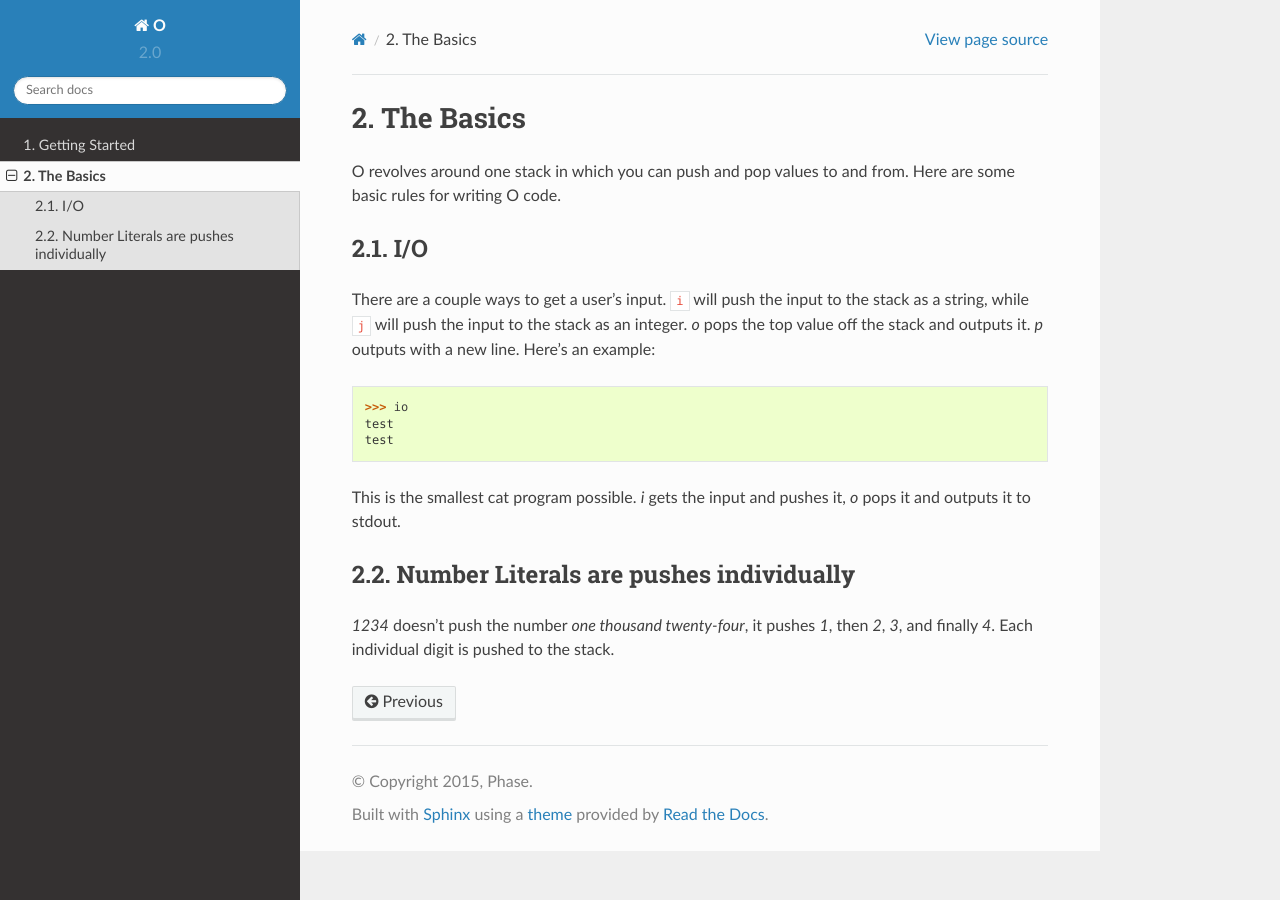
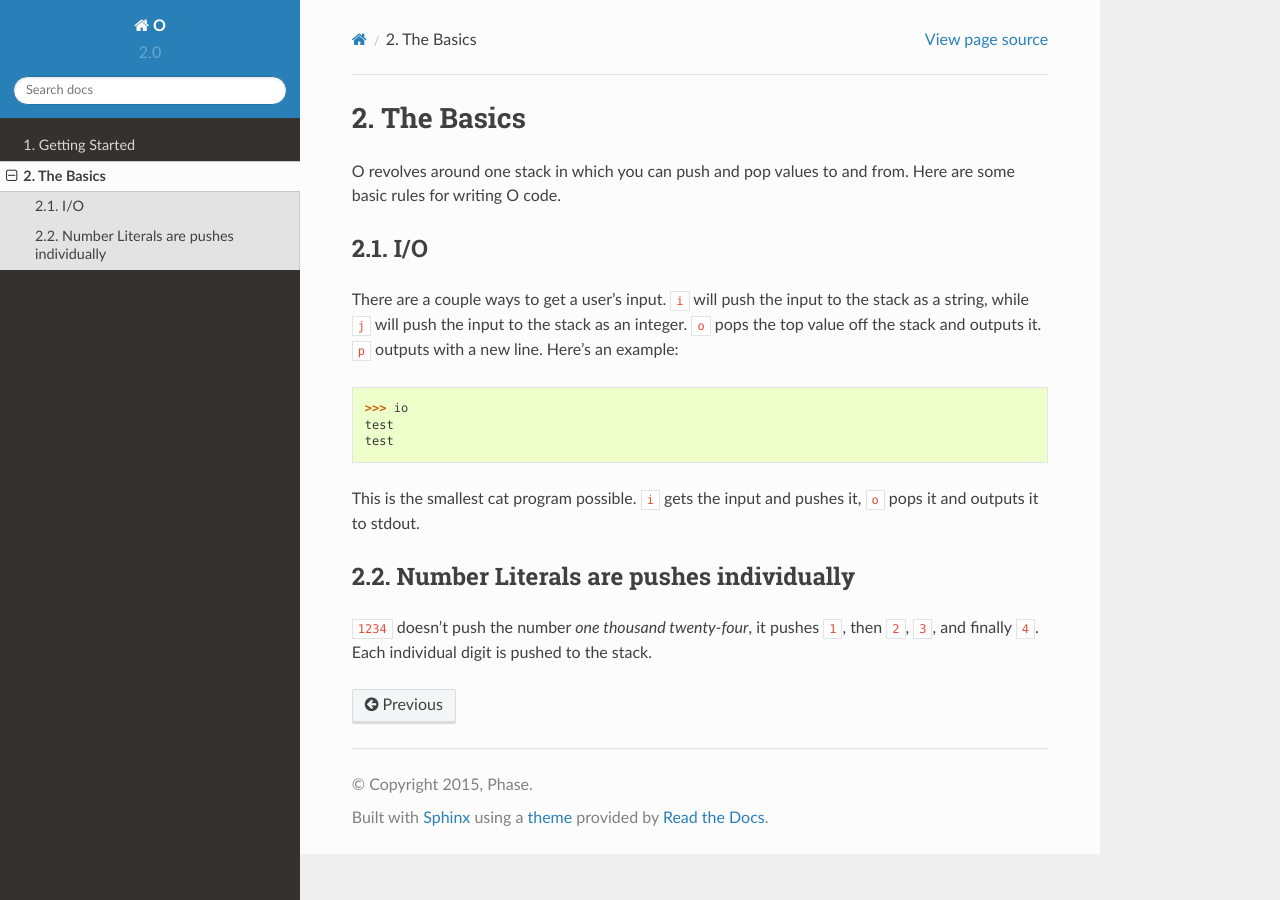
Before and after one commit to phase/o, a Sphinx documentation site: the page built from docs/the-basics.rst, in a window 1280 px wide. Built offline with Sphinx 7.4.7 and the Read the Docs theme 2.0.0, drawn with Linux system fonts in a browser that asks for light colours.

Commit message:
docs: fix inline code

```diff
--- a/docs/the-basics.rst
+++ b/docs/the-basics.rst
@@ -6,15 +6,15 @@ O revolves around one stack in which you can push and pop values to and from. He
 2.1. I/O
 --------
 
-There are a couple ways to get a user's input. ``i`` will push the input to the stack as a string, while ``j`` will push the input to the stack as an integer. `o` pops the top value off the stack and outputs it. `p` outputs with a new line. Here's an example::
+There are a couple ways to get a user's input. ``i`` will push the input to the stack as a string, while ``j`` will push the input to the stack as an integer. ``o`` pops the top value off the stack and outputs it. ``p`` outputs with a new line. Here's an example::
 
     >>> io
     test
     test
 
-This is the smallest cat program possible. `i` gets the input and pushes it, `o` pops it and outputs it to stdout.
+This is the smallest cat program possible. ``i`` gets the input and pushes it, ``o`` pops it and outputs it to stdout.
 
 2.2. Number Literals are pushes individually
 --------------------------------------------
 
-`1234` doesn't push the number *one thousand twenty-four*, it pushes `1`, then `2`, `3`, and finally `4`. Each individual digit is pushed to the stack.
+``1234`` doesn't push the number *one thousand twenty-four*, it pushes ``1``, then ``2``, ``3``, and finally ``4``. Each individual digit is pushed to the stack.
```
